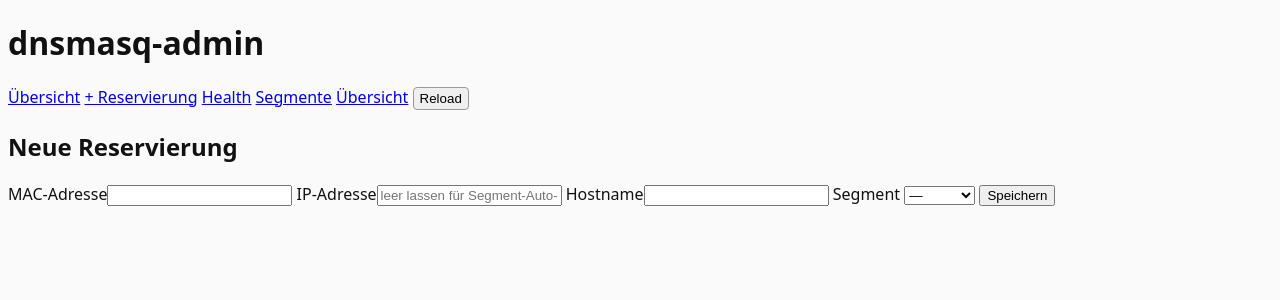
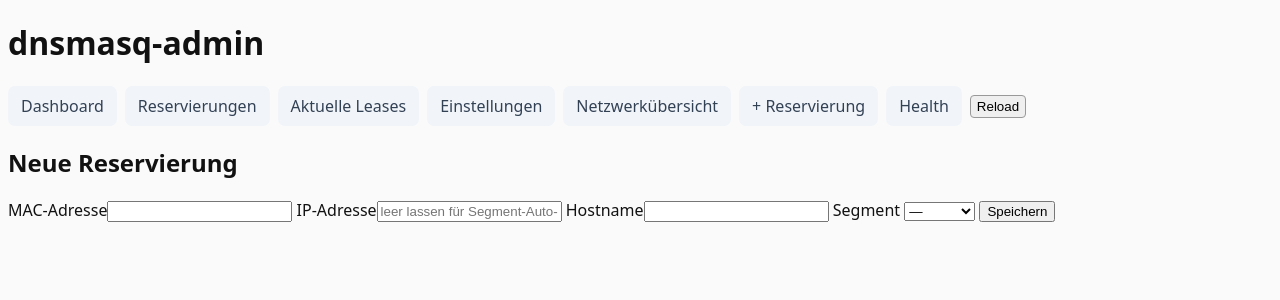
Before and after one commit to lexxi/dnsmasq-admin, a Flask app: page /add in a window 1280 px wide. Shown: the top 300 px of the page. Run offline with Flask 3, Linux system fonts and the light colour scheme.

Commit message:
Add tab navigation and action alignment styles

```diff
--- a/templates/base.html
+++ b/templates/base.html
@@ -5,19 +5,34 @@
   <title>dnsmasq-admin</title>
   <meta name="viewport" content="width=device-width, initial-scale=1">
   <link rel="stylesheet" href="/static/style.css">
+  <style>
+    .main-nav { display:flex; align-items:center; flex-wrap:wrap; gap:8px; margin-bottom:16px; }
+    .main-nav a { padding:9px 13px; border-radius:7px; text-decoration:none; color:#334155; background:#f1f5f9; }
+    .main-nav a.active { background:#dbeafe; color:#1d4ed8; font-weight:700; }
+    .table-actions { display:flex; align-items:center; justify-content:flex-end; gap:7px; flex-wrap:wrap; }
+    .table-actions details { display:inline-block; position:relative; }
+    .table-actions summary { cursor:pointer; list-style:none; white-space:nowrap; }
+    .table-actions details[open] form { position:absolute; right:0; top:calc(100% + 6px); z-index:5; background:white; border:1px solid #cbd5e1; border-radius:8px; padding:14px; width:min(340px,80vw); box-shadow:0 8px 24px #0002; }
+    .table-actions details[open] form label { display:block; margin-bottom:10px; }
+    .table-actions details[open] form input[name=hostname] { width:100%; box-sizing:border-box; }
+    .tab-panel { margin-top:18px; }
+    .dashboard-links { display:flex; gap:12px; flex-wrap:wrap; margin-top:18px; }
+    .dashboard-links a { padding:12px 16px; border:1px solid #cbd5e1; border-radius:8px; text-decoration:none; }
+    @media(max-width:720px) { .table-actions { justify-content:flex-start; } }
+  </style>
 </head>
 <body>
   <header>
     <h1>dnsmasq-admin</h1>
-    <nav>
-      <a href="/">Übersicht</a>
+    <nav class="main-nav" aria-label="Hauptnavigation">
+      <a href="/?tab=dashboard" class="{{ 'active' if request.path == '/' and request.args.get('tab', 'dashboard') == 'dashboard' else '' }}">Dashboard</a>
+      <a href="/?tab=reservations" class="{{ 'active' if request.path == '/' and request.args.get('tab') == 'reservations' else '' }}">Reservierungen</a>
+      <a href="/?tab=leases" class="{{ 'active' if request.path == '/' and request.args.get('tab') == 'leases' else '' }}">Aktuelle Leases</a>
+      <a href="/config" class="{{ 'active' if request.path == '/config' else '' }}">Einstellungen</a>
+      <a href="/overview">Netzwerkübersicht</a>
       <a href="/add">+ Reservierung</a>
-      <a href="/health" target="_blank">Health</a>
-	<a href="/config">Segmente</a>
-	<a href="/overview">Übersicht</a>
-    <form method="post" action="/reload" style="display:inline">
-  <button class="btn" type="submit">Reload</button>
-</form>
+      <a href="/health" target="_blank" rel="noopener">Health</a>
+      <form method="post" action="/reload" style="display:inline"><button class="btn" type="submit">Reload</button></form>
     </nav>
   </header>
   <main>
```
